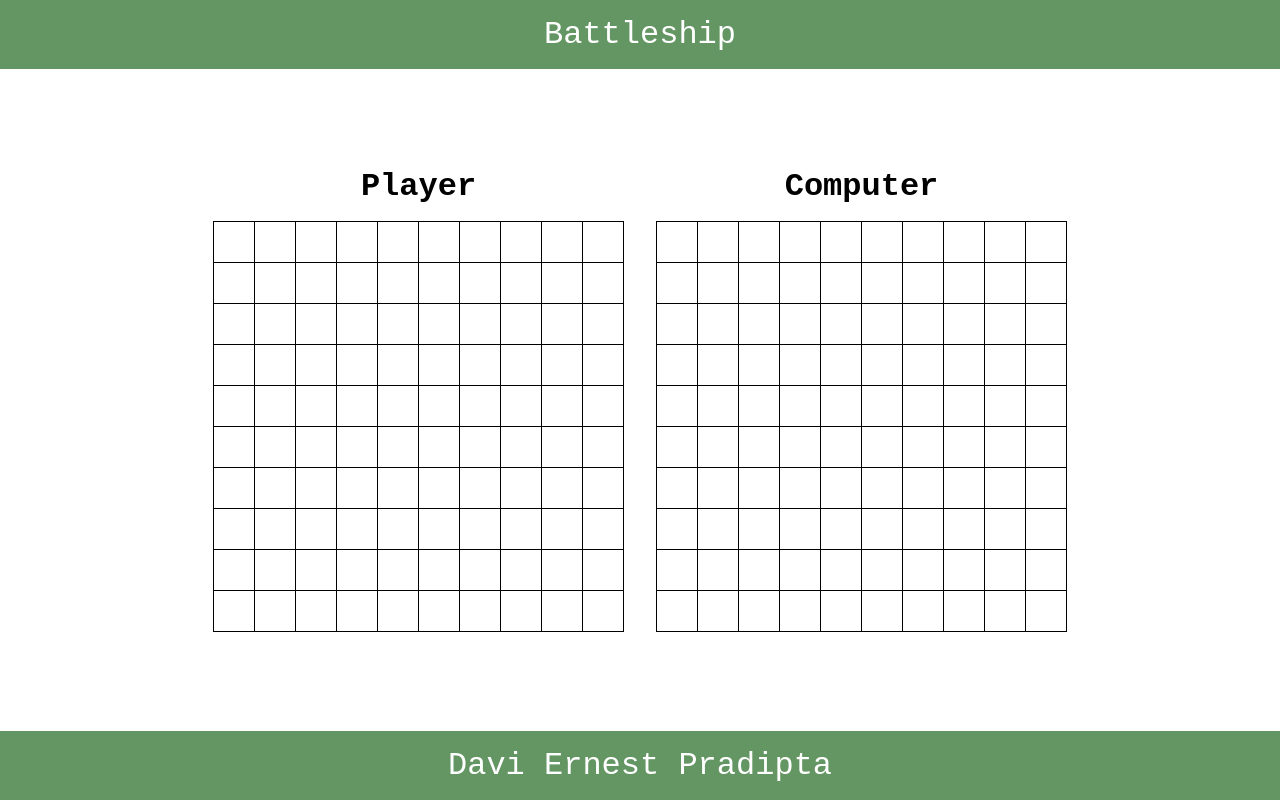
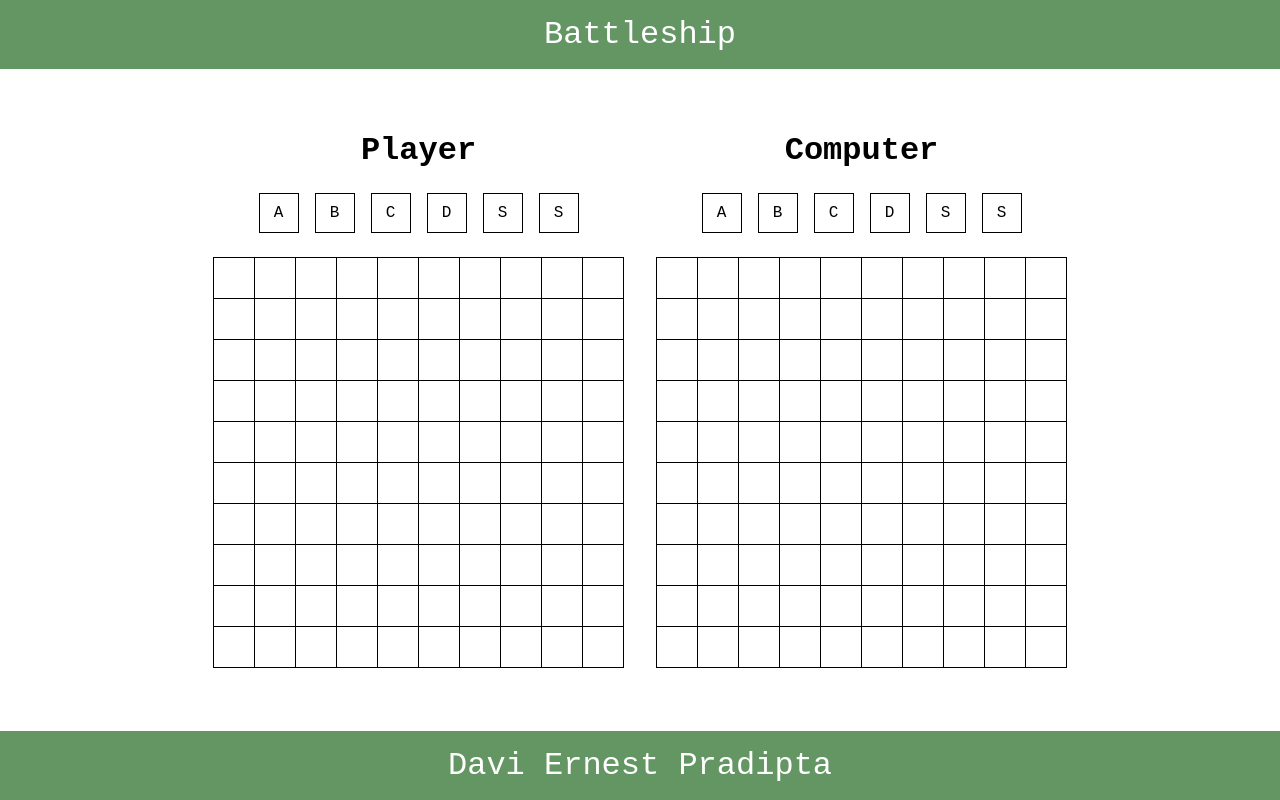
Before and after one commit to DaviErnestPradipta/Odin-Battleship, a website built with webpack: page src/template.html in a window 1280 px wide. Built offline with nearby package versions, Linux system fonts and the light colour scheme.

Commit message:
Add tracker to HTML and CSS

```diff
--- a/src/script.css
+++ b/src/script.css
@@ -46,6 +46,23 @@ main {
     font-size: calc(var(--scale-size) * 2);
 }
 
+.tracker {
+    display: flex;
+    justify-content: center;
+    align-content: center;
+    margin-bottom: var(--scale-size);
+}
+
+.ship {
+    height: calc(var(--scale-size) * 5 / 2);
+    width: calc(var(--scale-size) * 5 / 2);
+    display: flex;
+    justify-content: center;
+    align-items: center;
+    border: 1px solid black;
+    margin: calc(var(--scale-size) / 2);;
+}
+
 .board {
     display: grid;
     grid-template-columns: var(--grid-size);
--- a/src/template.html
+++ b/src/template.html
@@ -10,10 +10,26 @@
     <main>
         <div class="human container">
             <div class="human label">Player</div>
+            <div class="human tracker">
+                <div class="human ship">A</div>
+                <div class="human ship">B</div>
+                <div class="human ship">C</div>
+                <div class="human ship">D</div>
+                <div class="human ship">S</div>
+                <div class="human ship">S</div>
+            </div>
             <div class="human board"></div>
         </div>
         <div class="computer container">
             <div class="computer label">Computer</div>
+            <div class="computer tracker">
+                <div class="computer ship">A</div>
+                <div class="computer ship">B</div>
+                <div class="computer ship">C</div>
+                <div class="computer ship">D</div>
+                <div class="computer ship">S</div>
+                <div class="computer ship">S</div>
+            </div>
             <div class="computer board"></div>
         </div>
     </main>
```
